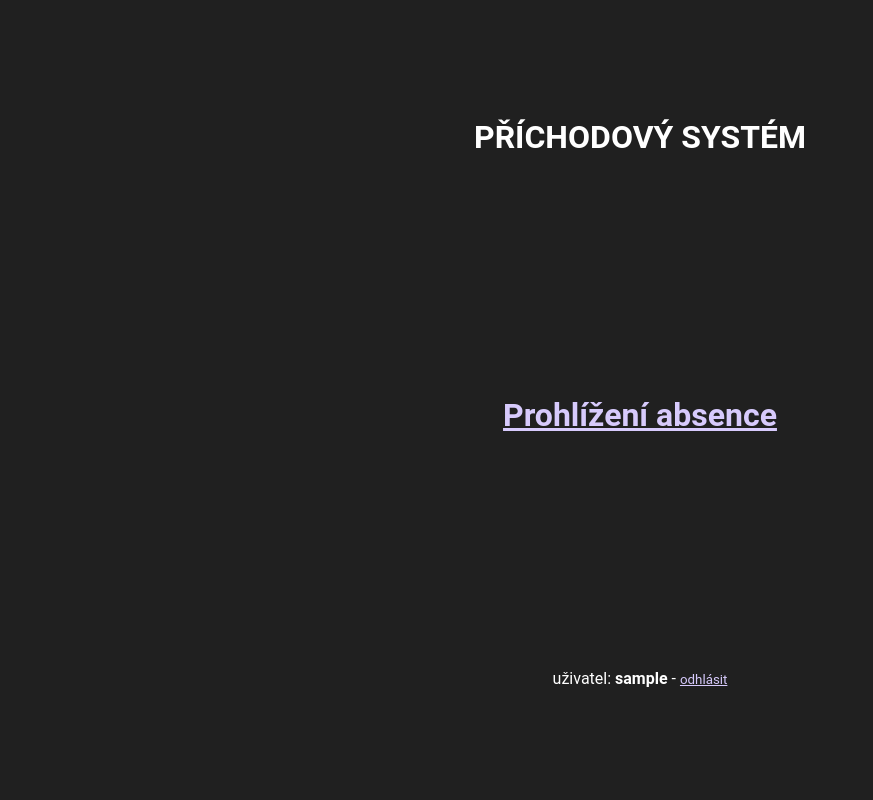
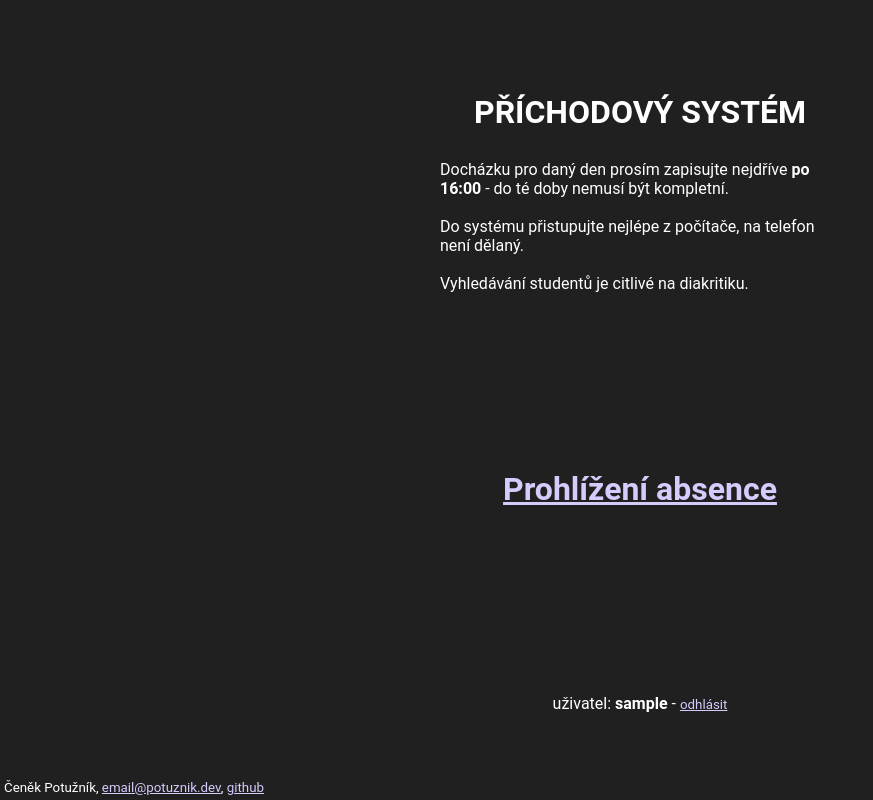
Before and after one commit to cenekp74/festival-prichodovy-system, a Flask app: page / in a window 1280 px wide. Shown: the whole page, without its empty margins (0-873 px from the left). Run offline with Flask 3, Linux system fonts and the light colour scheme; the visitor is signed in with stand-in values (Sample User, id 1); some libraries are stand-ins or nearby versions.

Commit message:
added more info to index

```diff
--- a/app/templates/index.html
+++ b/app/templates/index.html
@@ -20,7 +20,14 @@
         }
     </style>
     <div class="content">
-        <h1>PŘÍCHODOVÝ SYSTÉM</h1>
+        <div style="display: flex;align-items: center;flex-direction: column;">
+            <h1>PŘÍCHODOVÝ SYSTÉM</h1>
+            <div style="max-width: min(100%, 400px);padding: 8px;">
+                Docházku pro daný den prosím zapisujte nejdříve <b>po 16:00</b> - do té doby nemusí být kompletní.<br><br>
+                Do systému přistupujte nejlépe z počítače, na telefon není dělaný. <br><br>
+                Vyhledávání studentů je citlivé na diakritiku.
+            </div>
+        </div>
         <nav>
             <a href="{{ url_for('view') }}"><h1 style="font-size: 2rem;">Prohlížení absence</h1></a>
             {% if current_user.admin %}
@@ -31,4 +38,7 @@
         <p>uživatel: <b>{{ 'Učitel' if current_user.username == 'ucitel' else current_user.username}}</b> - <small><a href="{{ url_for('logout') }}">odhlásit</a></small></p>
     </div>
 </body>
+<footer style="position: absolute;bottom: 4px;left: 4px;">
+    <small>Čeněk Potužník, <a href="mailto:email@potuznik.dev">email@potuznik.dev</a>, <a href="https://github.com/cenekp74">github</a></small>
+</footer>
 </html>
```
